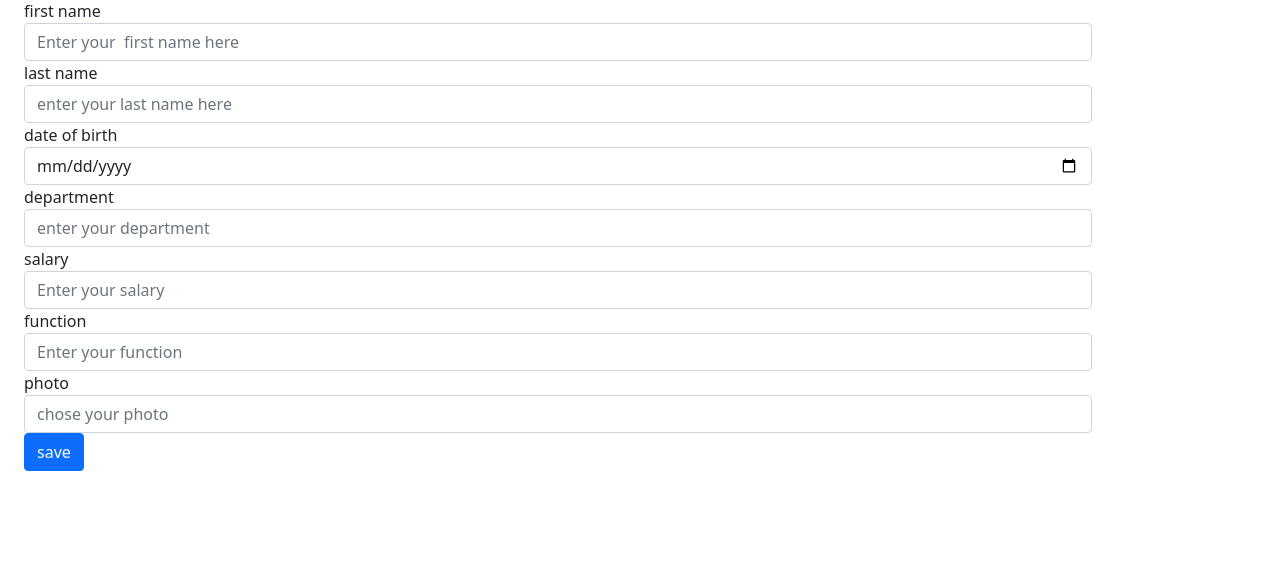
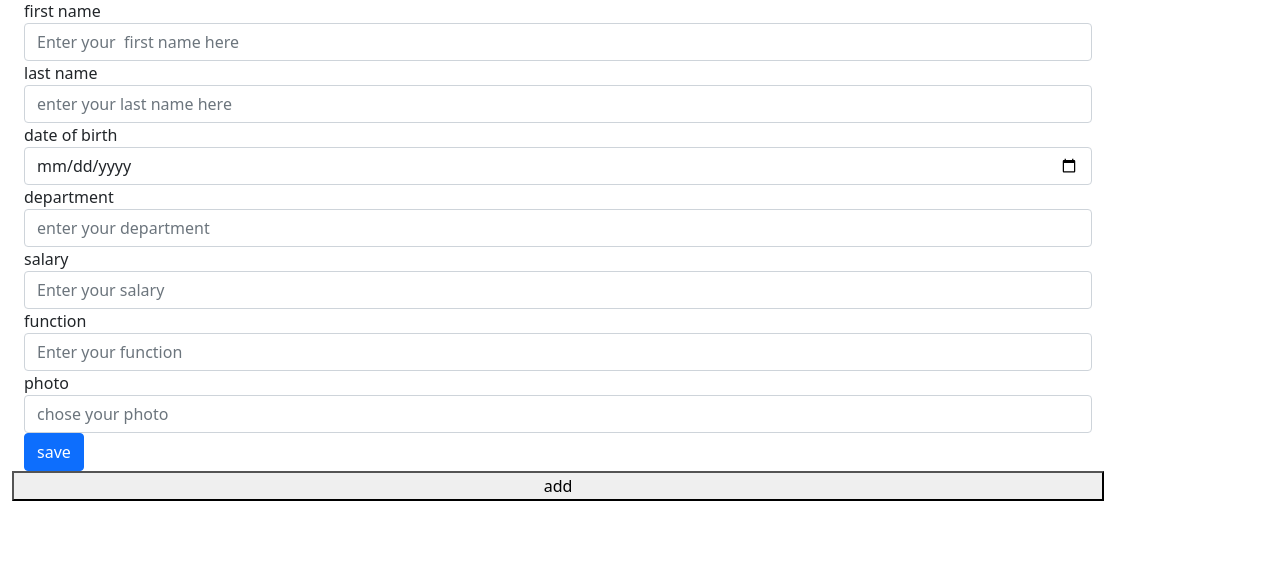
Before and after one commit to mr-dev-dragon/MySQL-table, a PHP site: page / in a window 1280 px wide. Shown: the part 58-636 px from the top of the page. Run offline with PHP 8.4, Linux system fonts and the light colour scheme; data that the repository does not hold is empty.

Commit message:
add form file.php

```diff
--- a/index.php
+++ b/index.php
@@ -125,6 +125,7 @@
           </div>
 
         </FORM>
+    <button>add</button>
 
    </div>
    <script src="https://cdn.jsdelivr.net/npm/bootstrap@5.1.3/dist/js/bootstrap.bundle.min.js" integrity="sha384-ka7Sk0Gln4gmtz2MlQnikT1wXgYsOg+OMhuP+IlRH9sENBO0LRn5q+8nbTov4+1p" crossorigin="anonymous"></script>
```
Also changed, not shown: src/form.php (added).
